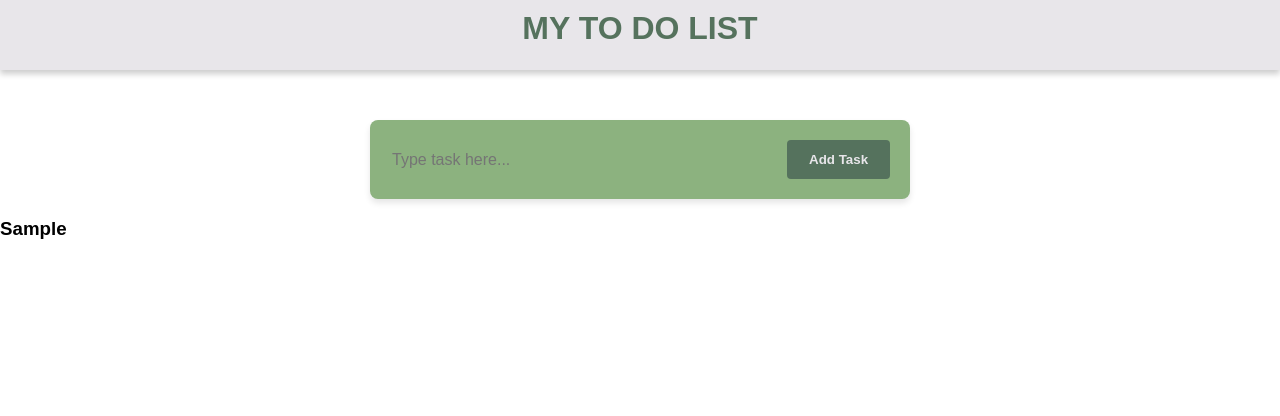
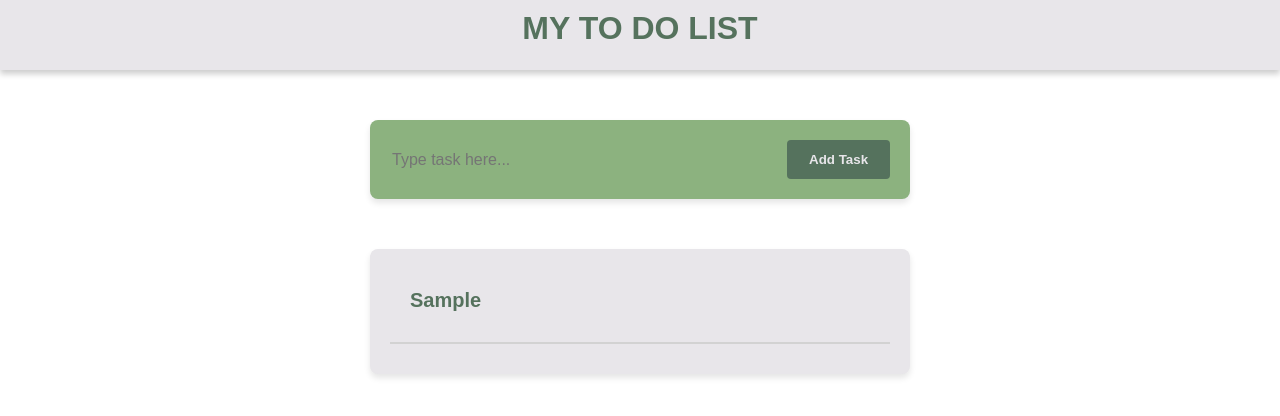
Before and after one commit to jontot27/ToDoApp, a React (Vite) app in the folder todoapp/: page / in a window 1280 px wide. Both pictures are taken after typing "Sample" into the empty fields and a click on the button "Add Task". Shown: the top 416 px of the page. Built offline with nearby package versions, Linux system fonts and the light colour scheme.

Commit message:
Styling Todo Items

```diff
--- a/todoapp/src/components/TodoItems.jsx
+++ b/todoapp/src/components/TodoItems.jsx
@@ -1,7 +1,9 @@
+import style from "./todoitem.module.css";
 export default function TodoItems({ item }) {
   return (
-    <div>
-      <h3>{item}</h3>
+    <div className={style.item}>
+      <div className={style.itemName}>{item}</div>
+      <hr className={style.line} />
     </div>
   );
 }
--- a/todoapp/src/components/TodoList.jsx
+++ b/todoapp/src/components/TodoList.jsx
@@ -1,8 +1,9 @@
 import TodoItems from "./TodoItems";
+import style from "./todolist.module.css";
 
 export default function TodoList({ toDos }) {
   return (
-    <div>
+    <div className={style.list}>
       {toDos.map((item) => (
         <TodoItems key={item} item={item} />
       ))}
--- /dev/null
+++ b/todoapp/src/components/todolist.module.css
@@ -0,0 +1,9 @@
+.list {
+  background-color: #e8e6ea;
+  border-radius: 8px;
+  box-shadow: 0 4px 6px rgba(0, 0, 0, 0.1);
+  width: 500px;
+  margin: 0 auto;
+  padding: 20px;
+  margin-top: 50px;
+}
```
